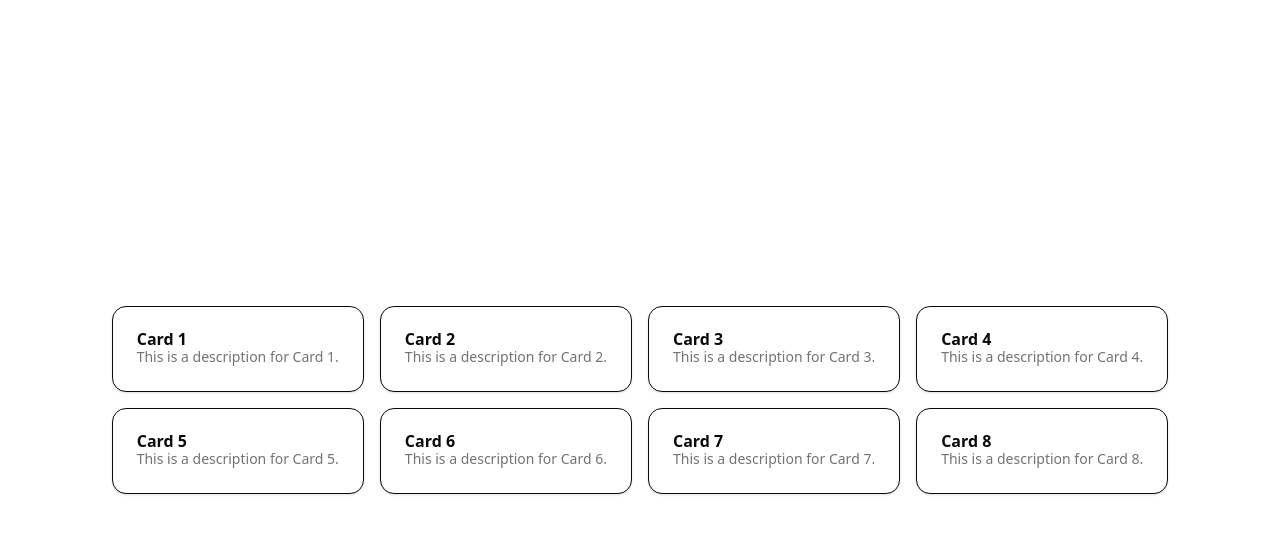
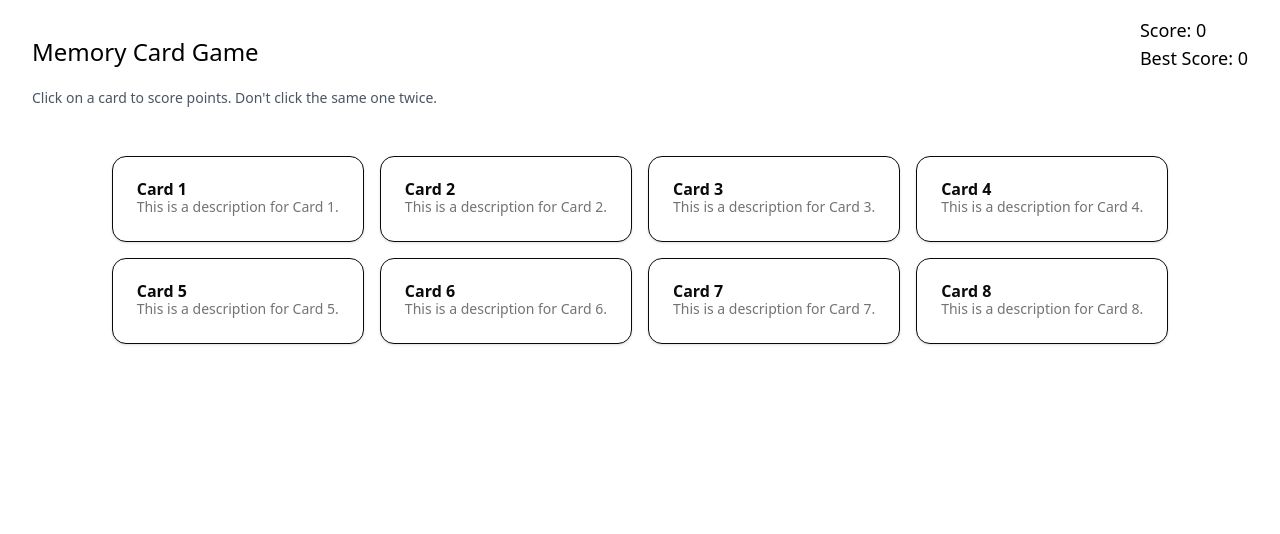
Before and after one commit to avanishd-3/memory-card-game, a React (Vite) app: page / in a window 1280 px wide. Shown: the top 534 px of the page. Built offline with nearby package versions, Linux system fonts and the light colour scheme.

Commit message:
Add score board and game explanation

```diff
--- a/src/App.tsx
+++ b/src/App.tsx
@@ -1,11 +1,52 @@
 import CardGrid from "@/components/ui/card_grid";
+import { useState } from "react";
+
+function ScoreBoard({bestScore, currentScore}: {bestScore: number, currentScore: number}) {
+  // Have current score increment when right card is clicked
+  // Best score is only for current session (not putitng in local storage or having accounts)
+
+  return (
+    <>
+    {/* Items start aligns score and best score vertically */}
+    <div className="flex flex-col items-start mb-4">
+      <span className="text-lg text-center">Score: {currentScore}</span>
+      <span className="text-lg text-center">Best Score: {bestScore}</span>
+    </div>
+
+    </>
+  )
+}
 
 function App() {
 
+  const [bestScore] = useState(0);
+  const [currentScore, setCurrentScore] = useState(0);
+
+  const handleCorrectCardClick = () => {
+    setCurrentScore((prevScore) => (prevScore + 1));
+  };
+
   return (
-    <div className="flex items-center justify-center min-h-svh">
-      <CardGrid />
-    </div>
+    <>
+      <div className="flex justify-between items-center mt-4 px-8">
+        <h1 className="text-2xl font-medium">Memory Card Game</h1>
+        {/* Scoreboard should be at top right of screen */}
+        <ScoreBoard
+          bestScore={bestScore}
+          currentScore={currentScore}/>
+      </div>
+
+        {/* Explanation paragrraph*/}
+        <p className="text-sm text-gray-600 ml-8">
+          Click on a card to score points. Don't click the same one twice.
+        </p>
+
+      <div className="flex justify-center mt-8">
+        <CardGrid
+         incrementCurrentScore={handleCorrectCardClick}
+        />
+      </div>
+    </>
 
   )
 }
--- a/src/components/ui/card_grid.tsx
+++ b/src/components/ui/card_grid.tsx
@@ -6,10 +6,7 @@ import {
     CardTitle,
 } from "@/components/ui/card";
 
-function CardGrid() {
-    const handleCardClick = () => {
-        alert('Card clicked');
-    };
+function CardGrid({incrementCurrentScore}: {incrementCurrentScore: () => void}) {
 
     const numCards = 8; // Number of cards to display
     const cards = Array.from({ length: numCards }, (_, i) => `Card ${i + 1}`);
@@ -19,7 +16,7 @@ function CardGrid() {
             {cards.map((description, index) => (
 
                 // Want card to be clickable instead of using a button
-                <Card key={index} className="cursor-pointer" onClick={handleCardClick}>
+                <Card key={index} className="cursor-pointer" onClick={incrementCurrentScore}>
                     <CardAction>
                         <CardContent>
                             <CardTitle>{description}</CardTitle>
```
